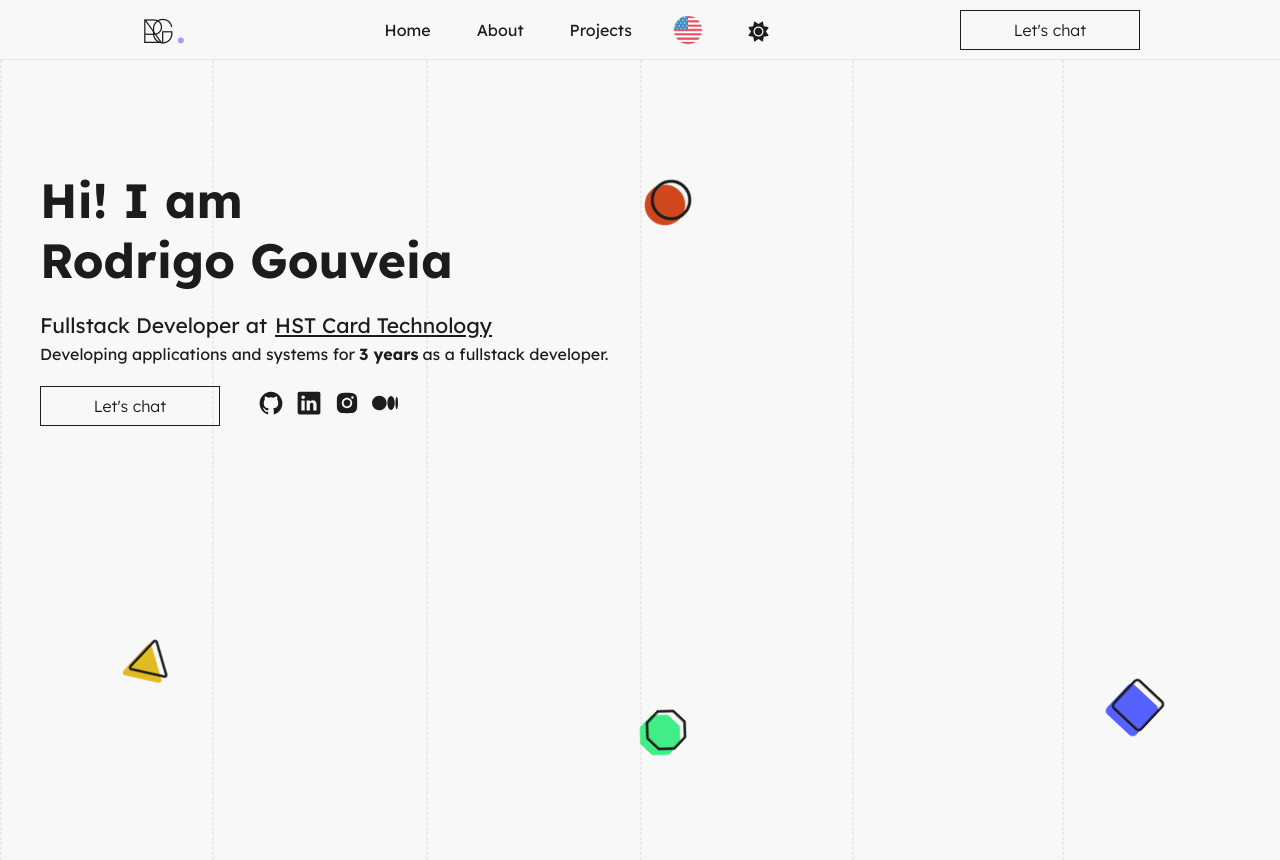
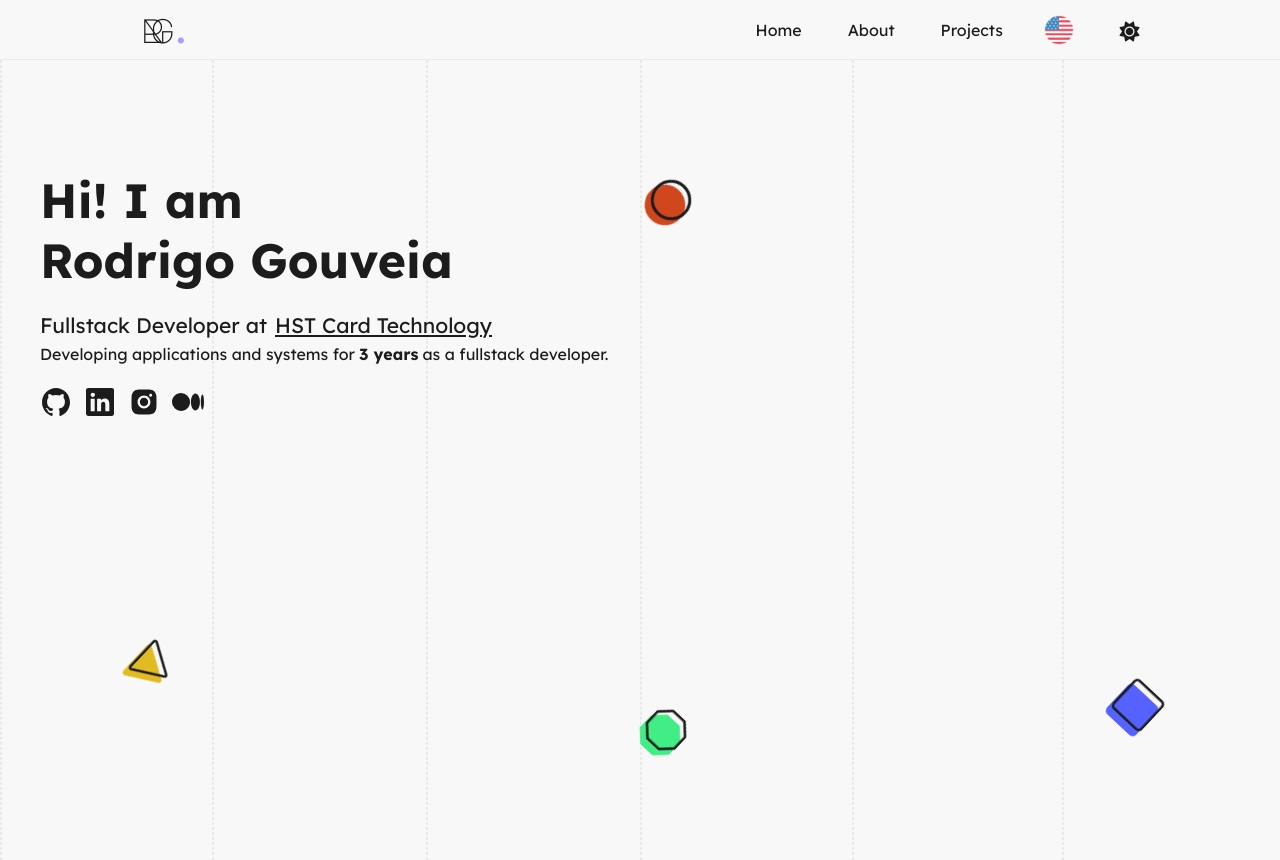
Before and after one commit to rodrigoge/rodrigoge.dev, a React (Vite) app: page / in a window 1280 px wide. Built offline with nearby package versions, Linux system fonts and the light colour scheme.

Commit message:
enhancement: removing button component

```diff
--- a/src/components/Button/index.tsx
+++ /dev/null
@@ -1,16 +0,0 @@
-import { Link } from "react-router-dom";
-import { ButtonType } from "../../types/ButtonType";
-import './styles.scss';
-import { useTranslation } from 'react-i18next';
-
-export default function Button({
-    action
-}: ButtonType) {
-    const { t } = useTranslation();
-
-    return (
-        <Link to={`${action}`} className='lg-button'>
-            {t('header.messageButton')}
-        </Link>
-    );
-}
--- a/src/components/Button/styles.scss
+++ /dev/null
@@ -1,20 +0,0 @@
-@import '../../styles/colors.scss';
-
-.lg-button {
-    border: 1px solid var(--text-color);
-    background-color: transparent;
-    color: var(--text-color);
-    width: 180px;
-    height: 40px;
-    display: flex;
-    align-items: center;
-    justify-content: center;
-    text-decoration: none;
-    font-weight: 300;
-}
-
-.lg-button:hover {
-    background-color: var(--text-color);
-    color: var(--details-color);
-    transition: 0.5s;
-}
--- a/src/components/Header/index.tsx
+++ b/src/components/Header/index.tsx
@@ -1,6 +1,5 @@
 import './styles.scss';
 import { Link } from 'react-router-dom';
-import Button from '../Button';
 import SwitchTheme from '../SwitchTheme';
 import SwitchLanguage from '../SwitchLanguage';
 import { useTranslation } from 'react-i18next';
@@ -54,13 +53,6 @@ export default function Header() {
                         <div className="three"></div>
                     </div>
                 </nav>
-
-                <span className="header-button">
-                    <Button
-                        action='/'
-                        text="Let's chat"
-                    />
-                </span>
             </header>
         </div>
     );
--- a/src/pages/Homepage/index.tsx
+++ b/src/pages/Homepage/index.tsx
@@ -4,7 +4,6 @@ import BackgroundPattern from '../../components/BackgroundPattern';
 import Header from '../../components/Header';
 import { Link } from 'react-router-dom';
 import { useTranslation } from 'react-i18next';
-import Button from '../../components/Button';
 import { IoLogoGithub, IoLogoLinkedin } from 'react-icons/io5';
 import { AiFillInstagram } from 'react-icons/ai';
 import { BsMedium } from 'react-icons/bs';
@@ -56,11 +55,6 @@ export default function Homepage() {
                         </span>
 
                         <div className="hero-footer drop-in-1ms">
-                            <Button
-                                action='/'
-                                text="Let's chat"
-                            />
-
                             <div className="hero-social-medias">
                                 <Tooltip title="GitHub">
                                     <Link
--- a/src/pages/Homepage/styles.scss
+++ b/src/pages/Homepage/styles.scss
@@ -102,7 +102,6 @@
 
                 .hero-social-medias {
                     text-decoration: none;
-                    margin-left: 38px;
                     display: flex;
                     justify-content: center;
                     align-items: center;
@@ -110,7 +109,7 @@
 
                     .hero-link {
                         color: var(--text-color);
-                        font-size: 26px;
+                        font-size: 32px;
                     }
 
                     .hero-link:hover {
```
